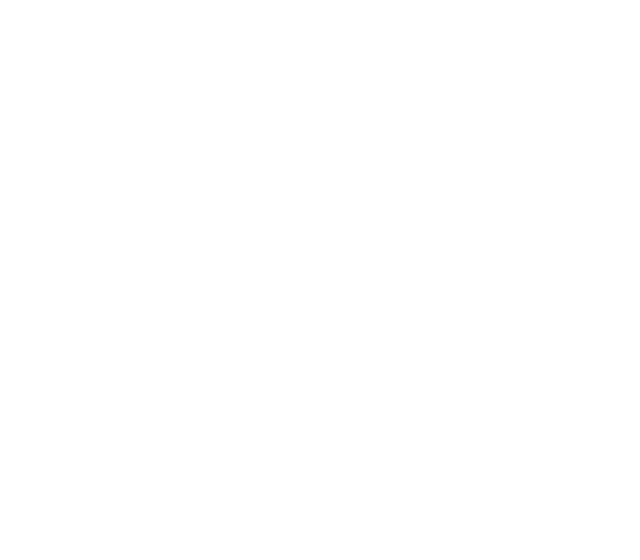
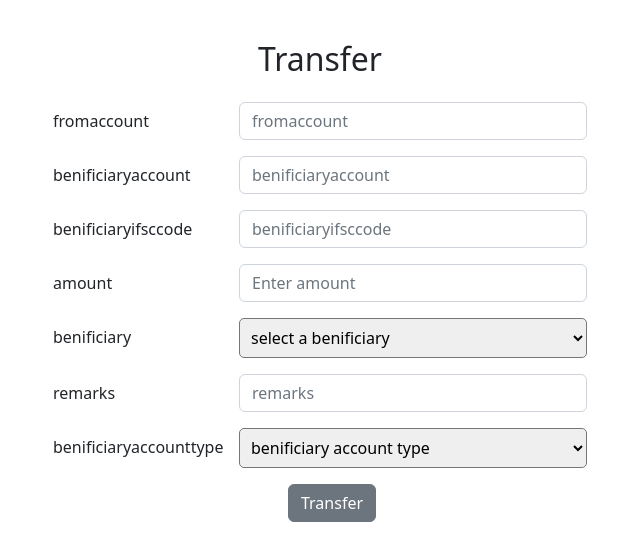
Before and after one commit to SumaNelogal/softbank, a React (Create React App) app: page /fundtransfer in a window 1280 px wide. Before the commit this address had no page. Shown: the top 560 px of the page, without its empty margins (320-960 px from the left). Built offline with nearby package versions, Linux system fonts and the light colour scheme.

Commit message:
updated fund transfer

```diff
--- a/src/App.js
+++ b/src/App.js
@@ -4,6 +4,7 @@
 import Login from "./Components/Login";
 import Menu from './Components/Menu';
 import Register from './Components/Register';
+import Fundtransfer from './Components/Fundtransfer';
 function App() {
   return (
     <>
@@ -13,6 +14,8 @@
           <Route path="/login" element={<Login />}></Route>
           <Route path='/register' element={<Register/>}></Route>
           <Route path='/menu' element={<Menu/>}></Route>
+          <Route path='/fundtransfer' element={<Fundtransfer/>}></Route>
+
         </Routes>
       </Router>
     </>
--- /dev/null
+++ b/src/Components/Fundtransfer.js
@@ -0,0 +1,179 @@
+import React,{useState,useEffect} from 'react'
+import { useNavigate } from "react-router-dom";
+import axios from "axios";
+import {
+  Container,
+  Form,
+  FormGroup,
+  Input,
+  Label,
+  Col,
+  FormText,
+  Button,
+  Dropdown,
+} from "reactstrap";
+
+const Fundtransfer = () => {
+    const [fromaccount, setfromaccount] = useState("");
+    const [benificiary, setbenificiary] = useState("");
+    const [benificiaryaccount, setbenificiaryaccount] = useState("");
+    const [benificiaryifsccode, setbenificiaryifsccode] = useState("");
+    const [benificiaryaccounttype, setbenificiaryaccounttype] = useState("");
+    const [amount,setamount] = useState("");
+    const [remarks,setremarks]=useState("")
+
+
+  return (
+    <Container className="p-4">
+        <h2 className="text-center py-3">Transfer</h2>
+
+      <Form>
+        <FormGroup row>
+          <Col lg={3}></Col>
+          <Label for="fromaccount" sm={3} lg={2}>
+          fromaccount
+          </Label>
+          <Col sm={9} lg={4}>
+            <Input
+              id="fromaccount"
+              name="fromaccount"
+              placeholder="fromaccount"
+              value={fromaccount}
+              onChange={(e)=>{
+                setfromaccount(e.target.value);
+              }}
+              type="text"
+            />
+          </Col>
+          <Col lg={3}></Col>
+        </FormGroup>
+        <FormGroup row>
+          <Col lg={3}></Col>
+          <Label for="benificiaryaccount" sm={3} lg={2}>
+          benificiaryaccount
+          </Label>
+
+          <Col sm={9} lg={4}>
+            <Input
+              id="benificiaryaccount"
+              name="benificiaryaccount"
+              placeholder="benificiaryaccount"
+              value={benificiaryaccount}
+              onChange={(e)=>{
+                setbenificiaryaccount(e.target.value);
+              }}
+              type="text"
+            />
+          </Col>
+          <Col lg={3}></Col>
+        </FormGroup>
+        <FormGroup row>
+          <Col lg={3}></Col>
+          <Label for="benificiaryifsccode" sm={3} lg={2}>
+          benificiaryifsccode
+          </Label>
+
+          <Col sm={9} lg={4}>
+            <Input
+              id="benificiaryifsccode"
+              name="benificiaryifsccode"
+              placeholder="benificiaryifsccode"
+              value={benificiaryifsccode}
+              onChange={(e)=>{
+                setbenificiaryifsccode(e.target.value);
+              }}
+              type="text"
+            />
+          </Col>
+          <Col lg={3}></Col>
+        </FormGroup>
+        <FormGroup row>
+          <Col lg={3}></Col>
+          <Label for="amount" sm={3} lg={2}>
+          amount
+          </Label>
+
+          <Col sm={9} lg={4}>
+            <Input
+              id="amount"
+              name="amount"
+              placeholder="Enter amount"
+              value={amount}
+              onChange={(e)=>{
+                setamount(e.target.value);
+              }}
+              type="text"
+            />
+          </Col>
+          <Col lg={3}></Col>
+        </FormGroup>
+        <FormGroup row>
+          <Col lg={3}></Col>
+          <Label for="benificiary" sm={3} lg={2}>
+          benificiary
+          </Label>
+
+          <Col sm={9} lg={4}>
+
+            <select id="benificiary" onChange={(e)=>setbenificiary(e.target.value)} style={{width:"100%",padding:"7px",borderRadius:"5px"}}>
+                    <option value="select benificiary">select a benificiary</option>
+                    <option value="mother" >mother</option>
+                    <option value="father">father</option>
+                    <option value="husband/wife">husband/wife</option>
+
+              </select>
+              {/* {console.log("option check "+securityquestion)} */}
+          </Col>
+          <Col lg={3}></Col>
+        </FormGroup>
+
+
+        <FormGroup row>
+          <Col lg={3}></Col>
+          <Label for="remarks" sm={3} lg={2}>
+          remarks
+          </Label>
+
+          <Col sm={9} lg={4}>
+            <Input
+              id="remarks"
+              name="remarks"
+              placeholder="remarks "
+              value={remarks}
+              onChange={(e)=>{
+                setremarks(e.target.value);
+              }}
+              type="text"
+            />
+          </Col>
+          <Col lg={3}></Col>
+        </FormGroup>
+        <FormGroup row>
+          <Col lg={3}></Col>
+          <Label for="benificiaryaccounttype" sm={3} lg={2}>
+          benificiaryaccounttype
+          </Label>
+
+          <Col sm={9} lg={4}>
+          <select id="benificiaryaccounttype" onChange={(e)=>setbenificiaryaccounttype(e.target.value)} style={{width:"100%",padding:"7px",borderRadius:"5px"}}>
+                    <option value="benificiary account type">benificiary account type</option>
+                    <option value="current account" >current account</option>
+                    <option value="savings account">savings account</option>
+                    <option value="business account">business account</option>
+
+              </select>
+              {/* {console.log("option check "+securityquestion)} */}
+          </Col>
+          <Col lg={3}></Col>
+        </FormGroup>
+        <FormGroup check row>
+          <Col className="d-flex justify-content-center">
+            <Button>Transfer</Button>
+          </Col>
+        </FormGroup>
+      </Form>
+    </Container>
+  )
+}
+
+export default Fundtransfer
--- a/src/Components/Login.js
+++ b/src/Components/Login.js
@@ -38,6 +38,9 @@
     setFormErrors(validateForm({userid,password}));
     setIsSubmit(true);
   };
+  const registerHandler = (e) => {
+   navigate("/register")
+  };
 
   useEffect(() => {
     if (Object.keys(formErrors).length === 0 && isSubmit) {
@@ -53,7 +56,7 @@
   return (
     <Container className="p-4">
       <h2 className="text-center py-3">Login</h2>
-      <Form onSubmit={loginHandler}>
+      <Form>
         <FormGroup row>
           <Col lg={3}></Col>
           <Label for="userid" sm={3} lg={2}>
@@ -99,7 +102,8 @@
         </FormGroup>
         <FormGroup check row>
           <Col className="d-flex justify-content-center">
-            <Button>Submit</Button>
+            <Button onClick={loginHandler} className="m-3">Submit</Button>
+            <Button onClick={registerHandler} className="m-3">Register</Button>
           </Col>
         </FormGroup>
       </Form>
```
Also changed, not shown: src/Components/index.html (deleted, +0 -7 lines), src/Components/atm pin.js (added), src/Components/checkbalance.js (added), src/Components/new FD.js (added).
